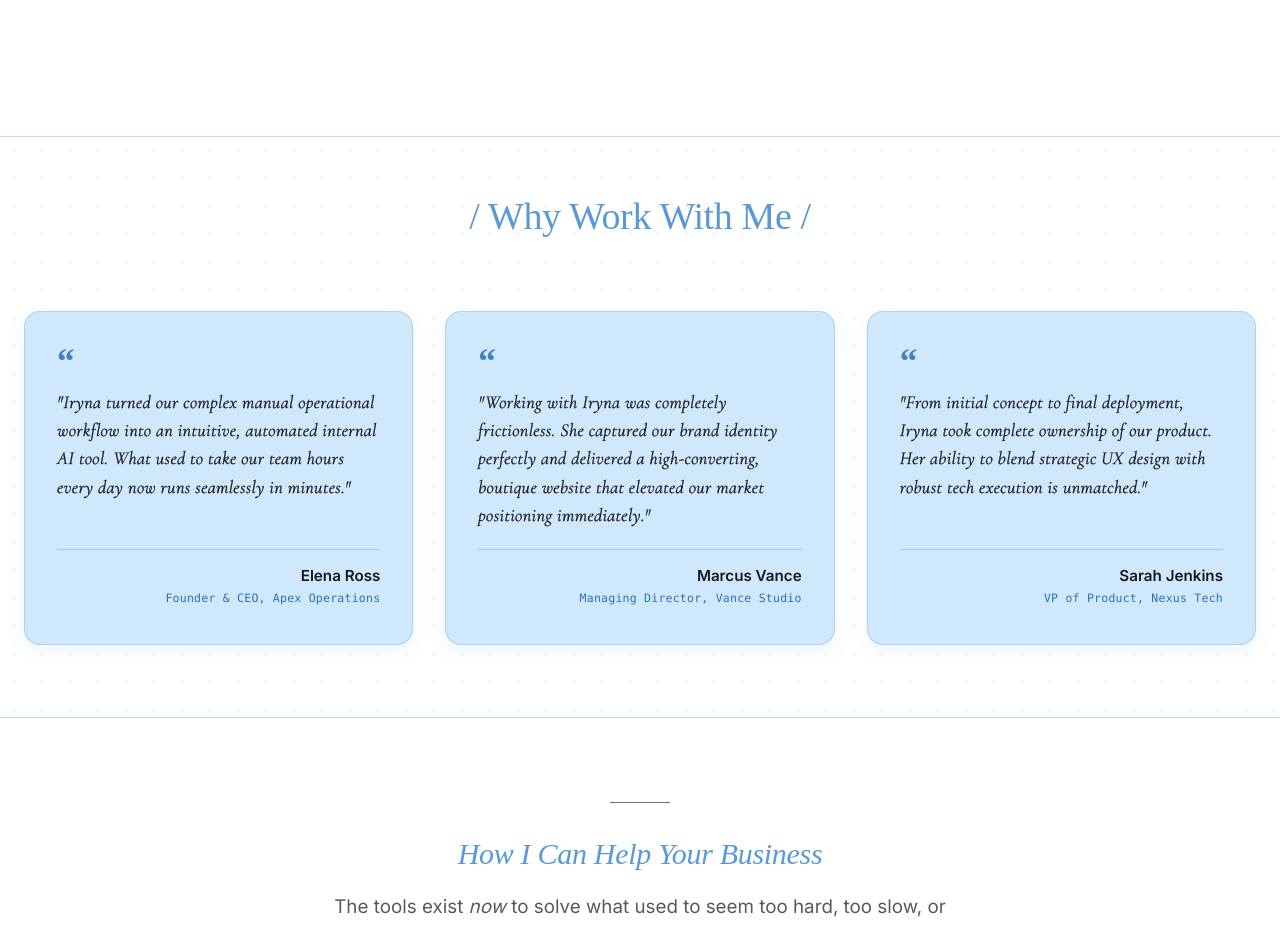
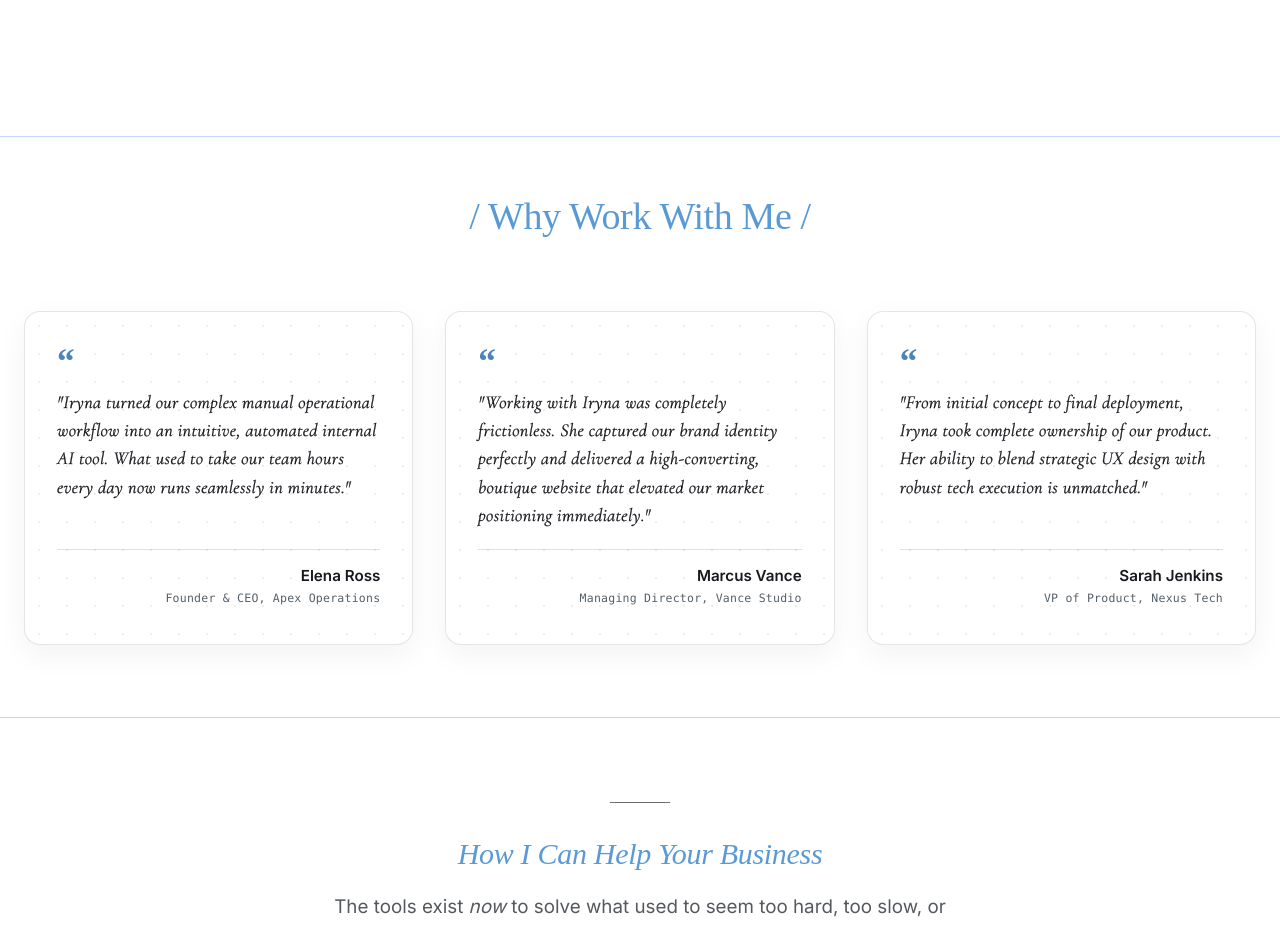
Before and after one commit to Irene2828/porfoliojuly, a Next.js app: page / in a window 1280 px wide. Shown: the part 3720-4647 px from the top of the page. Built offline with nearby package versions, Linux system fonts and the light colour scheme; no server answers; the database is empty; a web font is replaced by a local one.

Commit message:
Remove dotted bg from section and make all 3 cards white with dotted matrix pattern

```diff
--- a/src/app/v2/components/ProcessSection.tsx
+++ b/src/app/v2/components/ProcessSection.tsx
@@ -38,8 +38,6 @@ export default function ProcessSection() {
       id="process"
       style={{
         backgroundColor: '#ffffff',
-        backgroundImage: 'radial-gradient(circle, rgba(0, 0, 0, 0.065) 1.25px, transparent 1.25px)',
-        backgroundSize: '28px 28px',
         padding: 0,
         margin: '8rem 0 0 0',
         position: 'relative'
@@ -132,15 +130,17 @@ export default function ProcessSection() {
                   viewport={{ once: true }}
                   transition={{ duration: 0.65, delay: i * 0.15, ease: [0.16, 1, 0.3, 1] }}
                   style={{
-                    backgroundColor: '#d0e8fc',
-                    border: '1px solid rgba(44, 111, 176, 0.2)',
+                    backgroundColor: '#ffffff',
+                    backgroundImage: 'radial-gradient(circle, rgba(0, 0, 0, 0.065) 1.25px, transparent 1.25px)',
+                    backgroundSize: '28px 28px',
+                    border: '1px solid rgba(0, 0, 0, 0.1)',
                     borderRadius: '16px',
                     padding: '2.25rem 2rem',
                     display: 'flex',
                     flexDirection: 'column',
                     justifyContent: 'space-between',
                     position: 'relative',
-                    boxShadow: '0 6px 20px rgba(44, 111, 176, 0.08)',
+                    boxShadow: '0 10px 30px rgba(0, 0, 0, 0.05)',
                     transition: 'box-shadow 0.3s ease, border-color 0.3s ease'
                   }}
                 >
@@ -177,7 +177,7 @@ export default function ProcessSection() {
 
                   {/* Client Info */}
                   <div style={{
-                    borderTop: '1px solid rgba(44, 111, 176, 0.25)',
+                    borderTop: '1px solid rgba(0, 0, 0, 0.12)',
                     paddingTop: '1rem',
                     display: 'flex',
                     flexDirection: 'column',
@@ -197,7 +197,7 @@ export default function ProcessSection() {
                     <div style={{
                       fontFamily: "'JetBrains Mono', Menlo, monospace",
                       fontSize: '0.72rem',
-                      color: '#2c6fb0',
+                      color: '#55606a',
                       marginTop: '0.2rem',
                       letterSpacing: '0.02em',
                       textAlign: 'right'
```
